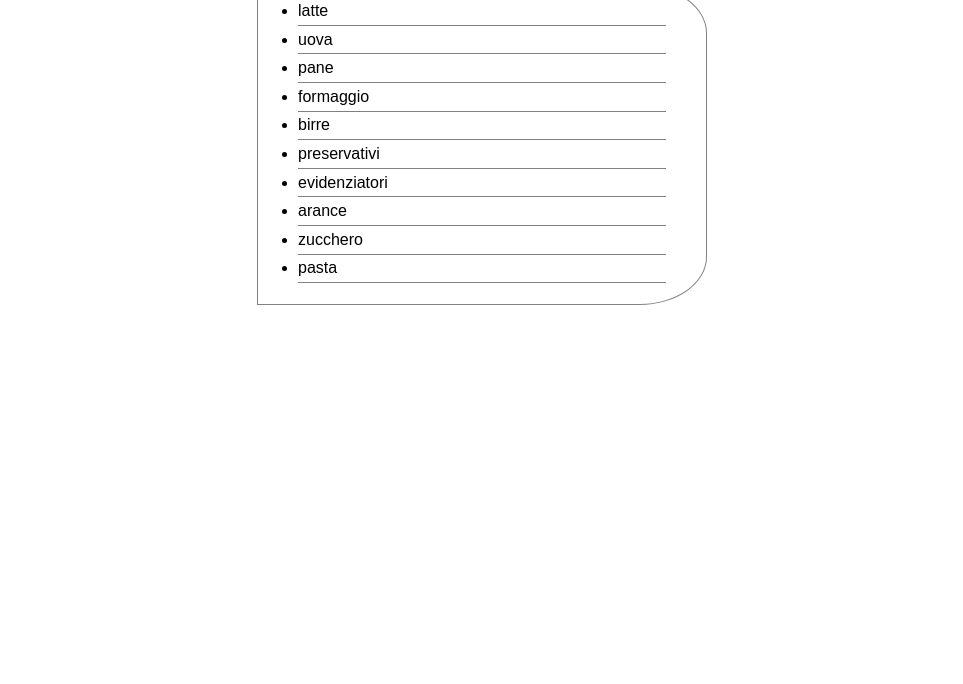
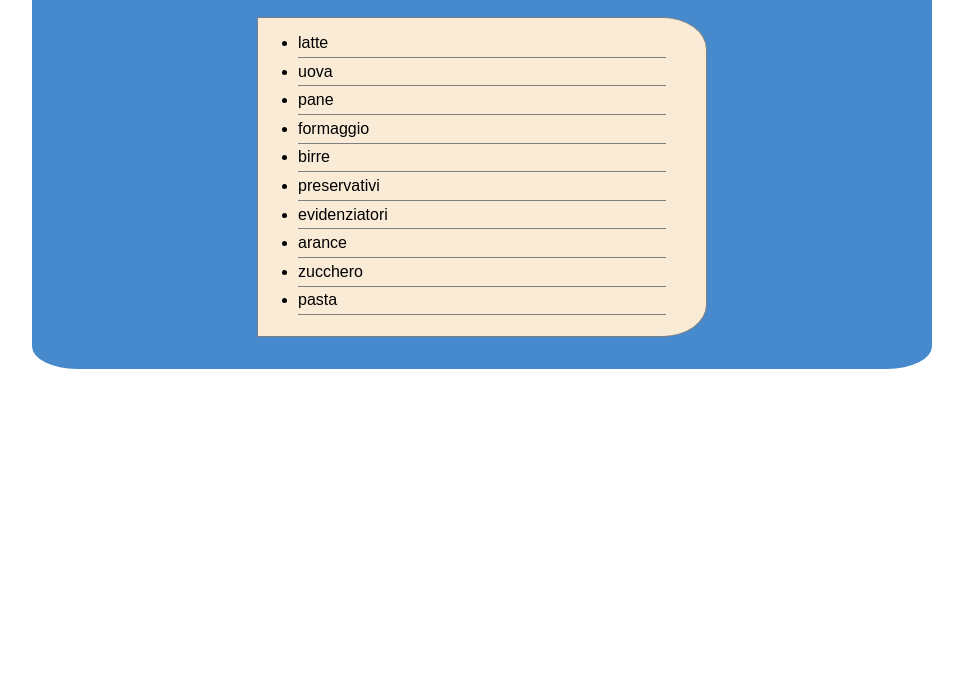
Before and after one commit to SimoneFerrini/js-lista-spesa, a plain HTML site: page index.html in a window 1280 px wide. Shown: the part 116-800 px from the top of the page, without its empty margins (158-1121 px from the left). Drawn offline with Linux system fonts and the light colour scheme.

Commit message:
more style

```diff
--- a/css/style.css
+++ b/css/style.css
@@ -10,8 +10,11 @@
     flex-direction: column;
     align-items: center;
     max-width: 900px;
-    margin: 0 auto;
+    margin: 2em auto;
     padding: 2em 0;
+
+    background-color: rgb(70, 138, 205);
+    border-radius: 5%;
 }
 
 .title-style{
@@ -21,9 +24,10 @@
 .inner-container-list{
     padding: 1em 2.5em;
     border: 1px solid grey;
-    border-radius: 0 15% 15% 0;
+    border-radius: 0 10% 10% 0;
 
     width: 50%;
+    background-color: antiquewhite;
 }
 
 .list-underline{
```
